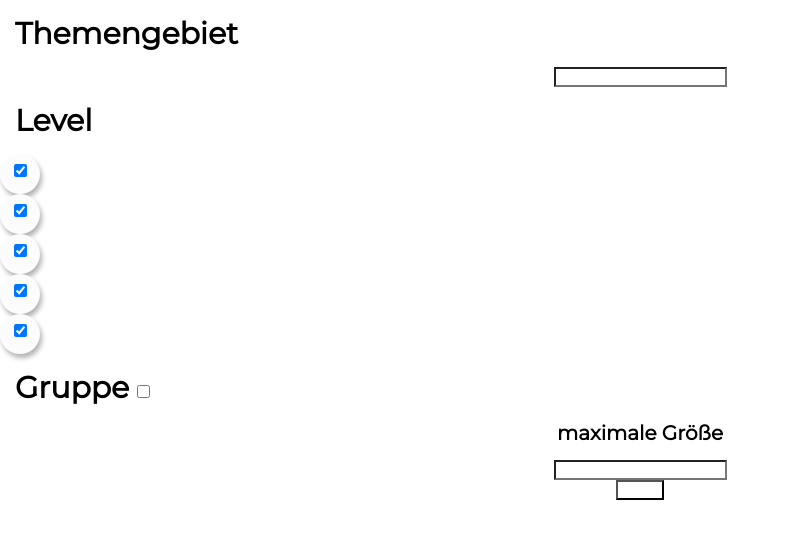
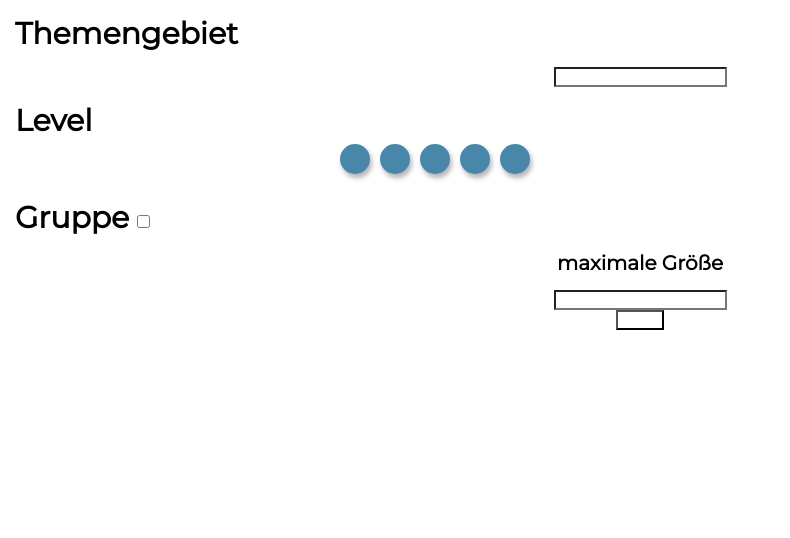
Before and after one commit to SvenMarcus/KnowledgeBase, a website: page static/createTopicHTML.html in a window 1280 px wide. Shown: the whole page, without its empty margins (0-790 px from the left). Drawn offline with Linux system fonts and the light colour scheme.

Commit message:
design submit topic view

```diff
--- a/static/createTopicHTML.html
+++ b/static/createTopicHTML.html
@@ -19,31 +19,36 @@
 
             <h1 class="isLeftText">Themengebiet</h1>
 
-            <form>
             <input type="text" name="fname"><br>
-            </form>
 
             <h1 class="isLeftText">Level</h1>
 
+            <div class="radioGroup">
                 <label class="radioContainer">
                     <input class="isRadioButton" type="checkbox" id="levelRadio1" checked="checked">
+                    <span class="checkStatus"></span>
                 </label>
 
                 <label class="radioContainer">
                     <input class="isRadioButton" type="checkbox" id="levelRadio2" checked=false>
+                    <span class="checkStatus"></span>
                 </label>
 
                 <label class="radioContainer">
                     <input class="isRadioButton" type="checkbox" id="levelRadio3" checked=false>
+                    <span class="checkStatus"></span>
                 </label>
 
                 <label class="radioContainer">
                     <input class="isRadioButton" type="checkbox" id="levelRadio4" checked=false>
+                    <span class="checkStatus"></span>
                 </label>
 
                 <label class="radioContainer">
                     <input class="isRadioButton" type="checkbox" id="levelRadio5" checked=false>
+                    <span class="checkStatus"></span>
                 </label>
+            </div>
 
             <h1 class="isLeftText">
                 Gruppe
@@ -51,14 +56,10 @@
             </h1>
 
             <h2>maximale Größe</h2>
-            <form>
             <input type="number" min="2" step="1" name="fname"><br>
-            </form>
 
 
-            <form>
             <button type="submit" name="submitTopic">Weiter</button>
-            </form>
 
         </form>
 
--- a/static/css/style.css
+++ b/static/css/style.css
@@ -48,13 +48,22 @@ h2 {
     text-align: right;
 }
 
-.isRadioButton {
-    margin: 10px;
+.isRadioButton{
+    display: none;
 }
 
-.radioContainer {
+.radioGroup {
+    display: grid;
+    grid-template-columns: 1fr 1fr 1fr 1fr 1fr;
+    width: 200px;
+    position: relative;
+    left: 25%;
+}
+
+.checkStatus {
     display: block;
     position: relative;
+    left: 50%;
     cursor: pointer;
     font-size: 22px;
     -webkit-user-select: none;
@@ -64,13 +73,14 @@ h2 {
     background-color: var(--icon-backdrop-color);
     box-shadow: var(--default-shadow);
     border-radius: 50%;
-    width: 40px;
-    height: 40px;
+    width: 30px;
+    height: 30px;
+    z-index: 1;
+    top: -10px;
 }
 
-.radioContainer input:checked {
-    background-color: #2196F3;
-    border-style: solid;
+.radioContainer input:checked~.checkStatus {
+    background-color: var(--primary-color);
 }
 
 input {
```
Lines whose indentation alone changed are shown as unchanged.
